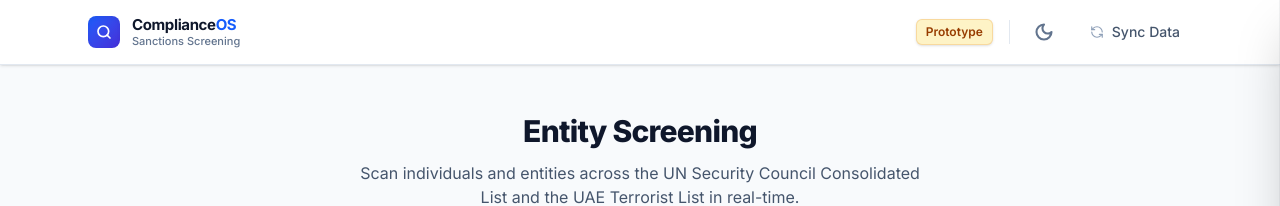
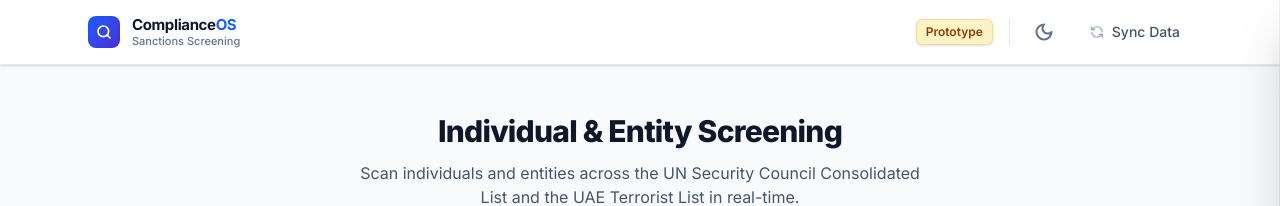
Before and after one commit to githussein/aml-web, a Next.js app: page / in a window 1280 px wide. Shown: the top 206 px of the page. Built offline with nearby package versions, Linux system fonts and the light colour scheme; no server answers.

Commit message:
change title to Indivisuals & Entity Screening

```diff
--- a/features/screening/ScreeningPage.tsx
+++ b/features/screening/ScreeningPage.tsx
@@ -80,7 +80,7 @@ export function ScreeningPage() {
         <section aria-label="Sanctions name search" className="flex flex-col items-center text-center space-y-8">
           <div className="space-y-3">
             <h2 className="text-3xl font-extrabold text-slate-900 dark:text-slate-50 tracking-tight">
-              Entity Screening
+              Individual & Entity Screening
             </h2>
             <p className="text-base text-slate-600 dark:text-slate-400 max-w-xl mx-auto">
               Scan individuals and entities across the UN Security Council Consolidated List and the UAE Terrorist List in real-time.
```
